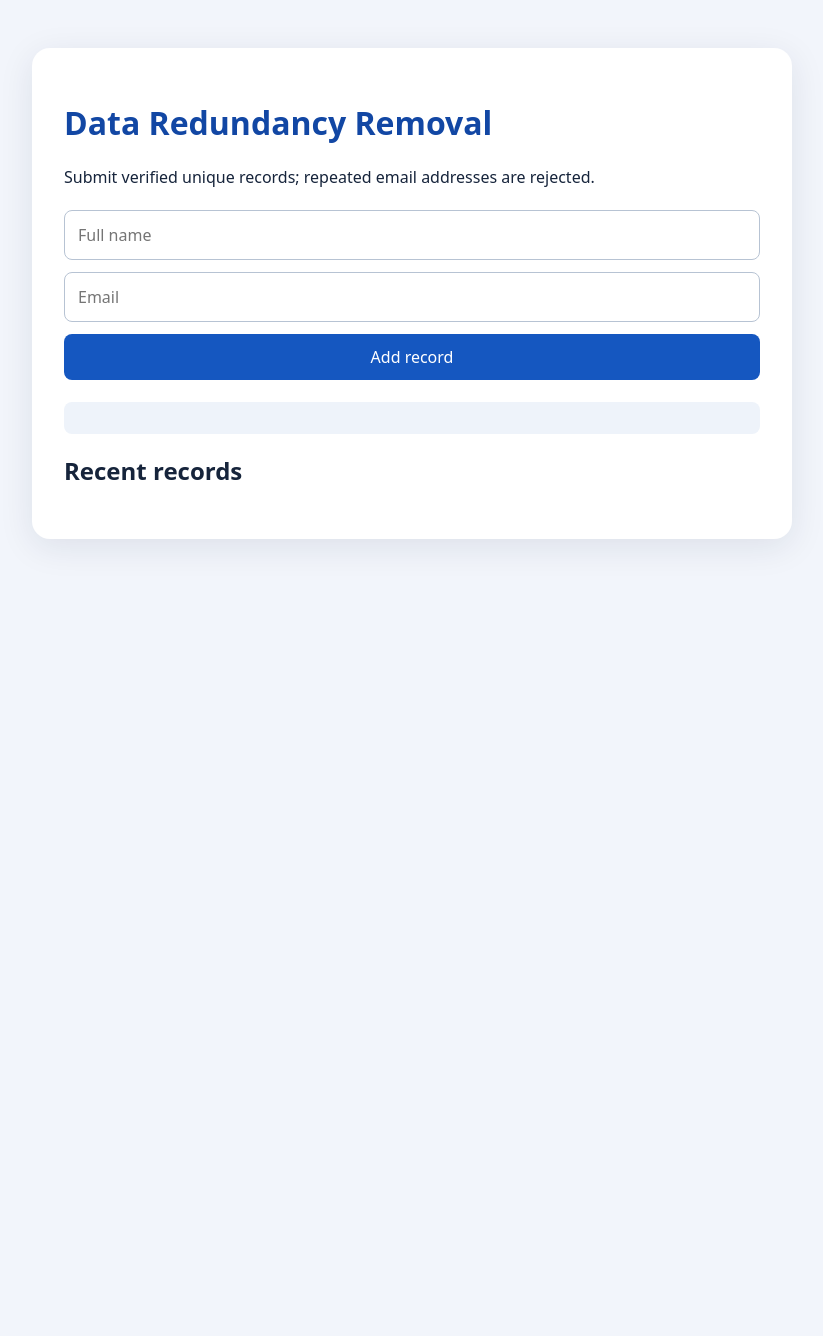
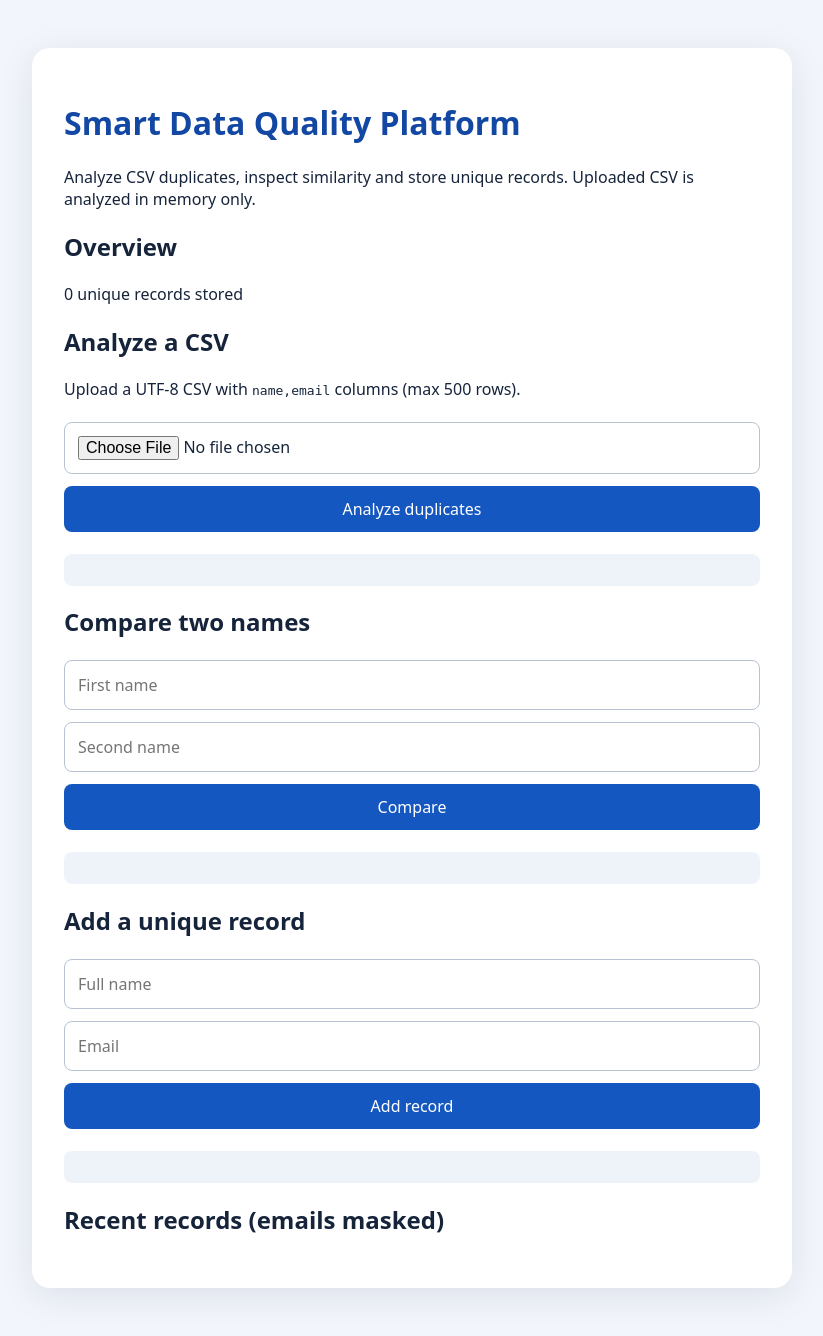
Before and after one commit to FadiiiCh87/CodeAlpha_DataRedundancy, a Flask app: page / in a window 1280 px wide. Shown: the whole page, without its empty margins (228-1051 px from the left). Before the commit the page ends 543 px from the top, so only its background shows below. Run offline with Flask 3, Linux system fonts and the light colour scheme; data that the repository does not hold is empty.

Commit message:
feat: add CSV analyzer dashboard, cleaned export and name similarity UI

```diff
--- a/templates/index.html
+++ b/templates/index.html
@@ -1 +1,8 @@
-<!doctype html><html lang="en"><meta charset="utf-8"><meta name="viewport" content="width=device-width,initial-scale=1"><title>Data Redundancy Removal</title><link rel="stylesheet" href="/static/style.css"><main><h1>Data Redundancy Removal</h1><p>Submit verified unique records; repeated email addresses are rejected.</p><form id="form"><input name="name" placeholder="Full name" required minlength="2"><input name="email" type="email" placeholder="Email" required><button>Add record</button></form><pre id="result" aria-live="polite"></pre><h2>Recent records</h2><ul id="records"></ul></main><script>async function load(){let r=await fetch('/api/records');let d=await r.json();document.querySelector('#records').replaceChildren(...d.map(x=>{let li=document.createElement('li');li.textContent=x.name+' — '+x.email;return li}))}document.querySelector('#form').onsubmit=async e=>{e.preventDefault();let r=await fetch('/api/records',{method:'POST',headers:{'Content-Type':'application/json'},body:JSON.stringify(Object.fromEntries(new FormData(e.target)))});document.querySelector('#result').textContent=JSON.stringify(await r.json(),null,2);load()};load()</script></html>
+<!doctype html><html lang="en"><meta charset="utf-8"><meta name="viewport" content="width=device-width,initial-scale=1"><title>Smart Data Quality | CodeAlpha</title><link rel="stylesheet" href="/static/style.css"><main><h1>Smart Data Quality Platform</h1><p>Analyze CSV duplicates, inspect similarity and store unique records. Uploaded CSV is analyzed in memory only.</p><h2>Overview</h2><p id="stats" aria-live="polite">Loading statistics…</p><h2>Analyze a CSV</h2><p>Upload a UTF-8 CSV with <code>name,email</code> columns (max 500 rows).</p><form id="upload"><input type="file" name="file" accept=".csv,text/csv" required><button>Analyze duplicates</button></form><pre id="analysis" aria-live="polite"></pre><button id="export" hidden>Download cleaned CSV</button><h2>Compare two names</h2><form id="similarity"><input name="first" placeholder="First name" required><input name="second" placeholder="Second name" required><button>Compare</button></form><pre id="score" aria-live="polite"></pre><h2>Add a unique record</h2><form id="form"><input name="name" placeholder="Full name" required minlength="2"><input name="email" type="email" placeholder="Email" required><button>Add record</button></form><pre id="result" aria-live="polite"></pre><h2>Recent records (emails masked)</h2><ul id="records"></ul></main><script>
+let cleaned=[];
+async function refresh(){try{let [a,b]=await Promise.all([fetch('/api/stats'),fetch('/api/records')]);let s=await a.json(),d=await b.json();document.querySelector('#stats').textContent=s.unique_records+' unique records stored';document.querySelector('#records').replaceChildren(...d.map(x=>{let li=document.createElement('li');li.textContent=x.name+' — '+x.email;return li}))}catch(e){document.querySelector('#stats').textContent='Unable to load statistics'}}
+document.querySelector('#form').onsubmit=async e=>{e.preventDefault();let r=await fetch('/api/records',{method:'POST',headers:{'Content-Type':'application/json'},body:JSON.stringify(Object.fromEntries(new FormData(e.target)))});document.querySelector('#result').textContent=JSON.stringify(await r.json(),null,2);refresh()};
+document.querySelector('#upload').onsubmit=async e=>{e.preventDefault();let r=await fetch('/api/analyze',{method:'POST',body:new FormData(e.target)}),d=await r.json();cleaned=d.cleaned_records||[];document.querySelector('#analysis').textContent=JSON.stringify({total:d.total,unique:d.unique,duplicates:d.duplicate_count,invalid_rows:d.invalid_rows,duplicate_details:d.duplicates,error:d.error},null,2);document.querySelector('#export').hidden=!cleaned.length};
+document.querySelector('#export').onclick=()=>{let csv=['name,email',...cleaned.map(x=>[x.name,x.email].map(v=>'"'+String(v).replaceAll('"','""')+'"').join(','))].join('\n');let url=URL.createObjectURL(new Blob([csv],{type:'text/csv'}));let a=document.createElement('a');a.href=url;a.download='cleaned_records.csv';a.click();URL.revokeObjectURL(url)};
+document.querySelector('#similarity').onsubmit=async e=>{e.preventDefault();let r=await fetch('/api/similarity',{method:'POST',headers:{'Content-Type':'application/json'},body:JSON.stringify(Object.fromEntries(new FormData(e.target)))});document.querySelector('#score').textContent=JSON.stringify(await r.json(),null,2)};refresh();
+</script></html>
```
